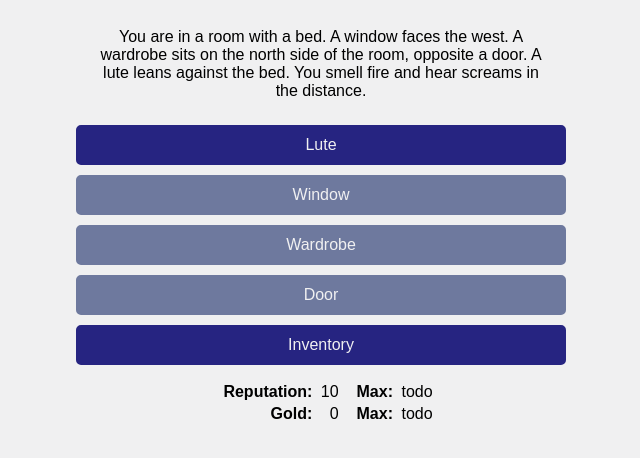
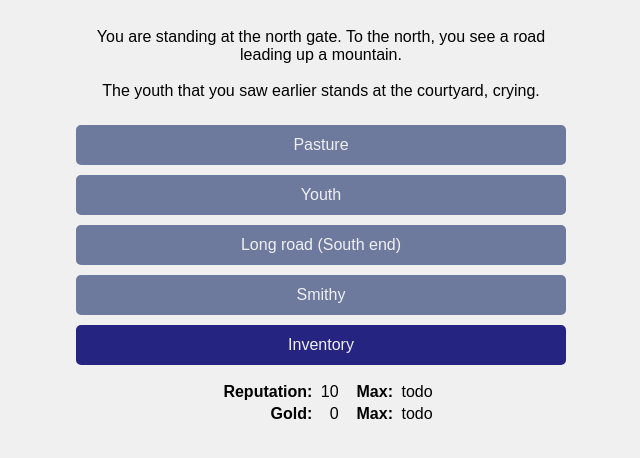
Before and after one commit to skedwards88/dragon, a React app: page / in a window 1280 px wide. Shown: the top 458 px of the page, without its empty margins (319-959 px from the left). Built offline with nearby package versions, Linux system fonts and the light colour scheme.

Commit message:
update some story logic

```diff
--- a/src/App.js
+++ b/src/App.js
@@ -45,7 +45,7 @@ function App() {
 
   function buildStartingLocations() {
     const startingItemLocations = {
-      inventory: new Set([]),
+      inventory: new Set(["berries"]),
       outOfPlay: new Set([]),
     };
 
@@ -63,7 +63,7 @@ function App() {
   const startingItemLocations = buildStartingLocations();
   const [itemLocations, setItemLocations] = useState(startingItemLocations);
   const [gameState, setGameState] = useState(startingState);
-  const [playerLocation, setPlayerLocation] = useState("room");
+  const [playerLocation, setPlayerLocation] = useState("gate");
   const [consequenceText, setConsequenceText] = useState("");
   const [currentDisplay, setCurrentDisplay] = useState("location"); // location | inventory | consequence
 
@@ -312,7 +312,7 @@ function App() {
 
     setCurrentDisplay("consequence");
   }
-
+//todo add reputation/gold change to description (pull from state change)
   function handleGive(item) {
     console.log(`giving ${item} to ${playerLocation}`);
 
@@ -322,54 +322,34 @@ function App() {
       itemLocations: itemLocations,
     });
 
-    if (
-      customInteraction.description ||
-      customInteraction.gameEffect ||
-      customInteraction.targetItemLocation ||
-      customInteraction.otherItemLocations
-    ) {
-      handleAcceptedGive(item, customInteraction);
-    } else {
-      handleUnwantedGive(item);
-    }
-  }
+    const endItemLocation =
+      customInteraction.targetItemLocation || playerLocation;
+    moveItem({
+      item: item,
+      oldLocation: "inventory",
+      newLocation: endItemLocation,
+    });
 
-  function handleUnwantedGive(item) {
-    if (
+    let description;
+    if (customInteraction.description) {
+      // use custom description if available
+      description = customInteraction.description;
+    } else if (endItemLocation === "outOfPlay") {
+      // if item goes out of play
+      description = `You give the ${item} to the ${playerLocation}.`;
+    } else if (
       locations[playerLocation].getHuman({
         gameState: gameState,
         playerLocation: playerLocation,
         itemLocations: itemLocations,
       })
     ) {
-      setConsequenceText(
-        `The ${playerLocation} does not want this item but agrees to hold it for you.`
-      );
-      moveItem({
-        item: item,
-        oldLocation: "inventory",
-        newLocation: playerLocation,
-      });
+      // if giving to human
+      description = `The ${playerLocation} does not want this item but agrees to hold it for you.`;
     } else {
-      setConsequenceText(`The ${playerLocation} does not want this item.`);
+      description = `The ${playerLocation} does not want this item.`;
     }
-
-    setCurrentDisplay("consequence");
-  }
-
-  function handleAcceptedGive(item, customInteraction) {
-    // todo could consolidate item interactions to single function (give, drop...)
-    const description =
-      customInteraction.description ||
-      `You give the ${item} to the ${playerLocation}.`;
     setConsequenceText(description);
-
-    const endItemLocation = customInteraction.targetItemLocation || "outOfPlay";
-    moveItem({
-      item: item,
-      oldLocation: "inventory",
-      newLocation: endItemLocation,
-    });
 
     if (customInteraction.gameEffect) {
       console.log(
--- a/src/items.js
+++ b/src/items.js
@@ -115,39 +115,26 @@ const lute = new Item({
       }
     }
 
-    function getGameEffect(props) {
-      let gameEffect = {};
-
     if (
       !props.gameState.ownSword &&
       props.itemLocations.smithy.has("sword") &&
       props.playerLocation === "blacksmith"
     ) {
-        gameEffect = { ...gameEffect, ownSword: true };
-      }
-
-      if (Object.keys(gameEffect).length) return gameEffect;
-    }
-
-    function getOtherItemLocation(props) {
-      if (
-        !props.gameState.ownSword &&
-        props.itemLocations.smithy.has("sword") &&
-        props.playerLocation === "blacksmith"
-      ) {
-        return {
+      return new ItemInteraction({
+        gameEffect: { ownSword: true },
+        targetItemLocation: "outOfPlay",
+        otherItemLocations: {
           item: "sword",
           oldLocation: "smithy",
           newLocation: "inventory",
-        };
-      }
-    }
-
-    return new ItemInteraction({
-      gameEffect: getGameEffect(props),
-      otherItemLocations: getOtherItemLocation(props), //todo could make list to handle multiples
+        },
         description: writeDescription(props),
       });
+    } else {
+      return new ItemInteraction({
+        description: writeDescription(props),
+      });
+    }
   },
 });
 
@@ -228,7 +215,6 @@ const apple = new Item({
   getDescription: function () {
     return "fresh apple";
   },
-  // todo when you eat the apple, it remains in inventory; it should not. also, if apple is not in inventory, it should be in inn so you can get another one
 
   getUseVerb: function () {
     return "Eat";
@@ -240,30 +226,38 @@ const apple = new Item({
 
     return new ItemInteraction({
       description: writeDescription(props),
+      targetItemLocation: "inn",
     });
   },
 
   getCustomDrop: function (props) {
     function writeDescription(props) {
-      // todo should you be able to drop/give to squirrel also?
       if (
-        props.itemLocations.pasture.has("horse") &&
-        props.playerLocation === "pasture"
+        props.itemLocations[props.playerLocation].has("horse") &&
+        !props.gameState.horseTethered
       ) {
         return "This horse seems very interested in food. The horse walks over to eat the apple that you dropped. While he is preoccupied, you grab the reins. You now have a horse.";
+      }
+
+      if (
+        props.playerLocation === "squirrel" &&
+        !props.gameState.squirrelDead
+      ) {
+        return "The squirrel sniffs at the apple but doesn't bite. Perhaps it needs something smaller. ";
       }
     }
 
     if (
-      props.itemLocations.pasture.has("horse") &&
-      props.playerLocation === "pasture"
+      props.itemLocations[props.playerLocation].has("horse") &&
+      !props.gameState.horseTethered
     ) {
+
       return new ItemInteraction({
         gameEffect: { horseTethered: true },
         targetItemLocation: "inn",
         otherItemLocations: {
           item: "horse",
-          oldLocation: "pasture",
+          oldLocation: props.playerLocation,
           newLocation: "inventory",
         },
         description: writeDescription(props),
@@ -277,40 +271,42 @@ const apple = new Item({
 
   getCustomGive: function (props) {
     function writeDescription(props) {
-      // todo should you also be able to give to squirrel?
+      if (
+        props.itemLocations[props.playerLocation].has("horse") &&
+        !props.gameState.horseTethered
+      ) {
+        return "This horse seems very interested in food. The horse walks over to eat the apple that you offered. While he is preoccupied, you grab the reins. You now have a horse.";
+      }
 
       if (
-        props.itemLocations.pasture.has("horse") &&
-        props.playerLocation === "pasture"
+        props.playerLocation === "squirrel" &&
+        !props.gameState.squirrelDead
       ) {
-        return "This horse seems very interested in food. The horse walks over to eat the apple that you offered. While he is preoccupied, you grab the reins. You now have a horse."
+        return "The squirrel sniffs at the apple but doesn't bite. Perhaps it needs something smaller. ";
       }
     }
 
     if (
-      props.itemLocations.pasture.has("horse") &&
-      props.playerLocation === "pasture"
+      props.itemLocations[props.playerLocation].has("horse") &&
+      !props.gameState.horseTethered
     ) {
       return new ItemInteraction({
         gameEffect: { horseTethered: true },
         targetItemLocation: "inn",
         otherItemLocations: {
           item: "horse",
-          oldLocation: "pasture",
+          oldLocation: props.playerLocation,
           newLocation: "inventory",
         },
         description: writeDescription(props),
       });
     } else {
-      return new ItemInteraction({
-      description: writeDescription(props),
-    });}
+      return new ItemInteraction({});
+    }
   },
 });
 
 const handkerchief = new Item({
-  // todo when you drop the handkerchief but are wearing it, you should also stop wearingit
-
   id: "handkerchief",
   spawnLocation: "courtyard",
   getDescription: function (props) {
@@ -706,7 +702,7 @@ const horse = new Item({
           "The horse starts to eat the berries. After a few mouthfuls, it foams at the mouth and falls over dead. ";
       } else {
         text +=
-          "The horse shakes its mane, glad to have a free head and starts nosing around for food to munch. ";
+          "The horse shakes its mane, glad to have a free head. It starts nosing around for food to munch. ";
       }
 
       return text;
@@ -741,6 +737,11 @@ const horse = new Item({
       if (!props.gameState.horseTethered) {
         return "You try to grab the horse's reins, but it evades you. It seems more interested in foraging for food than carrying you around. ";
       }
+
+      if (props.gameState.horseTethered) {
+        return "You take back the horse's reins. ";
+      }
+
     }
 
     function getTargetItemLocation(props) {
@@ -783,22 +784,14 @@ const berries = new Item({
     return "Eat";
   },
   getCustomUse: function (props) {
-    function writeDescription() {
-      return "You pop the berries into your mouth. Immediately, your mouth starts to tingle, so you spit out the berries. You narrowly avoided death, but your face is splotchy and swollen, and your lips are a nasty shade of purple. ";
-    }
 
-    function getGameEffect(props) {
-      return {
+    return new ItemInteraction({
+      gameEffect: {
         playerPoisoned: true,
         reputation: props.gameState.reputation - 1,
-      };
-    }
-
-    // todo where do the berries go when you eat them?
-
-    return new ItemInteraction({
-      gameEffect: getGameEffect(props),
-      description: writeDescription(props),
+      },
+      description: "You pop some berries into your mouth. Immediately, your mouth starts to tingle, so you spit out the berries. You narrowly avoided death, but your face is splotchy and swollen, and your lips are a nasty shade of purple. ",
+      targetItemLocation: "clearing",
     });
   },
 
@@ -809,6 +802,12 @@ const berries = new Item({
         !props.gameState.squirrelDead
       ) {
         return "The squirrel eats the berries that you dropped. After a few seconds, it foams at the mouth and rolls over, dead. Oh dear. ";
+      }
+      if (
+        props.itemLocations[props.playerLocation].has("horse") &&
+        !props.gameState.horseTethered
+      ) {
+        return "The horse eats the berries that you dropped. After a few seconds, it foams at the mouth and falls over, dead. Oh dear. ";
       }
     }
 
@@ -822,14 +821,27 @@ const berries = new Item({
         gameEffect = { ...gameEffect, squirrelDead: true };
       }
 
+      if (
+        props.itemLocations[props.playerLocation].has("horse") &&
+        !props.gameState.horseTethered
+      ) {
+        gameEffect = { ...gameEffect, horseDead: true };
+      }
+
       if (Object.keys(gameEffect).length) return gameEffect;
     }
 
     function getTargetItemLocation(props) {
-      // todo is this wht I want?
       if (
         props.playerLocation === "squirrel" &&
         !props.gameState.squirrelDead
+      ) {
+        return "clearing";
+      }
+
+      if (
+        props.itemLocations[props.playerLocation].has("horse") &&
+        !props.gameState.horseTethered
       ) {
         return "clearing";
       }
@@ -850,7 +862,13 @@ const berries = new Item({
       ) {
         return "The squirrel eats the berries that you offered. After a few seconds, it foams at the mouth and rolls over, dead. Oh dear. ";
       }
-      // todo also give to horse
+
+      if (
+        props.itemLocations[props.playerLocation].has("horse") &&
+        !props.gameState.horseTethered
+      ) {
+        return "The horse eats the berries that you offered. After a few seconds, it foams at the mouth and falls over, dead. Oh dear. ";
+      }
       if (props.playerLocation === "wizard") {
         return `The wizard politely refuses the berries. "Those will give you a life changing experience," he says.`;
       }
@@ -863,6 +881,12 @@ const berries = new Item({
       ) {
         return { squirrelDead: true };
       }
+        if (
+          props.itemLocations[props.playerLocation].has("horse") &&
+          !props.gameState.horseTethered
+        ) {
+        return { squirrelDead: true };
+      }
     }
 
     function getTargetItemLocation(props) {
@@ -870,7 +894,13 @@ const berries = new Item({
         props.playerLocation === "squirrel" &&
         !props.gameState.squirrelDead
       ) {
-        return "clearing"; // todo is this right?
+        return "clearing";
+      }
+      if (
+        props.itemLocations[props.playerLocation].has("horse") &&
+        !props.gameState.horseTethered
+      ) {
+        return "clearing";
       }
 
       if (props.playerLocation === "wizard") {
--- a/src/locations.js
+++ b/src/locations.js
@@ -94,7 +94,6 @@ const mirror = new Location({
   },
   dropPreposition: "at",
   getDescription: function (props) {
-    // todo could also handle poopy, singed
     return `${
       props.gameState.naked
         ? "You're naked!"
@@ -412,14 +411,8 @@ const pasture = new Location({
     let text =
       "You are standing in a wide field. There is no road in sight. To the north, you hear sounds of the blacksmith shop. ";
 
-    if (props.itemLocations.pasture.has("horse")) {
-      text += "\n\nA horse is grazing in the field. ";
-      if (props.gameState.horseTethered) {
-        text += "Its reins are tied to a post. ";
-      } else {
-        text += "Its reins have come untied from the post. ";
-      }
-      text += `A sign reads: "Free horse (if you can catch it)." `;
+    if (props.itemLocations.pasture.has("horse") && !props.gameState.horseDead && !props.gameState.tethered) {
+      text += `\n\nA horse is grazing in the field. A sign reads: "Free horse (if you can catch it)." `;
     }
 
     return text;
@@ -720,7 +713,7 @@ const wizard = new Location({
 
     return new ItemInteraction({
       gameEffect: getGameEffect(props),
-      otherItemLocations: getOtherItemLocation(props), //todo could make list to handle multiples
+      otherItemLocations: getOtherItemLocation(props),
       description: writeDescription(props),
     });
   },
```
Lines whose indentation alone changed are shown as unchanged.
